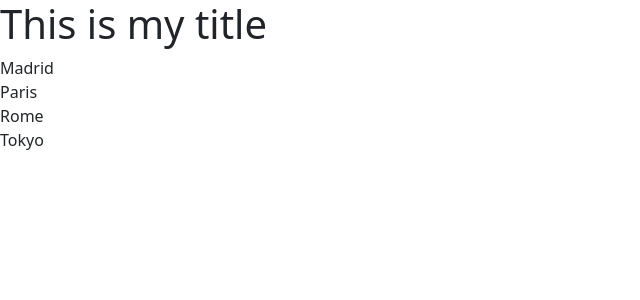
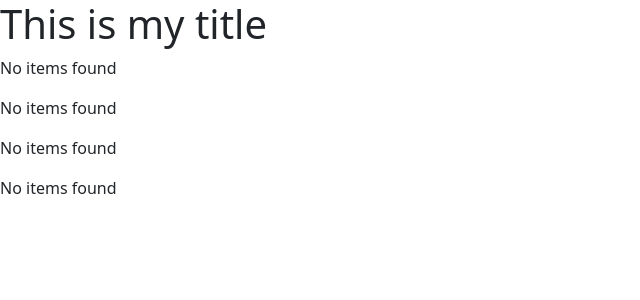
Before and after one commit to slab10000/react-project, a React app in the folder react-app/: page / in a window 1280 px wide. Shown: the top 300 px of the page, without its empty margins (0-640 px from the left). Built offline with nearby package versions, Linux system fonts and the light colour scheme; the HTML template or start-up script is replaced by a standard one.

Commit message:
Ways of dynamically show or hide elements

```diff
--- a/react-app/src/components/ListGroup.tsx
+++ b/react-app/src/components/ListGroup.tsx
@@ -1,9 +1,40 @@
 function ListGroup() {
-	const items = ["Madrid", "Paris", "Rome", "Tokyo"];
+	var items = ["Madrid", "Paris", "Rome", "Tokyo"];
+	items = [];
+
+	/* We can use this logic to render it dynamically but repeats code
+
+    if (items.length === 0)
+		return (
+			<>
+				<h1>Title</h1>
+				<p>No items found</p>
+			</>
+		);
+    */
+
+	/* Creating a variable: */
+	const message = items.length === 0 ? <p>No items found</p> : null;
+
+	/* Using a function if we can is better since we can use parameters */
+	const getMessage = () => {
+		return items.length === 0 ? <p>No items found</p> : null;
+	};
+
+	/* Remember, in js, the logic behind && is that if it is true it returns the second part of the comparation */
+	true && "Blas"; // Returns Blas
+	false && "Blas"; // Returns false
+	{
+		items.length === 0 && <p>No items found</p>;
+	} // Returns false or the value of the paragraph
 
 	return (
 		<>
 			<h1>This is my title</h1>
+			{message}
+			{getMessage()}
+			{items.length === 0 ? <p>No items found</p> : null /* Example 1 */}
+			{items.length === 0 && <p>No items found</p> /* Example 2 */}
 			<ul className="list-group">
 				{items.map((item) => (
 					<li key={item}>{item}</li>
```
